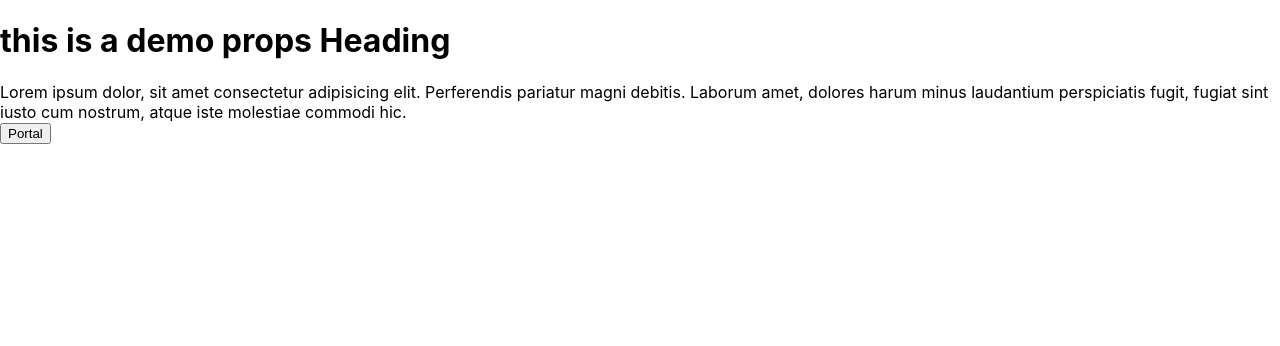
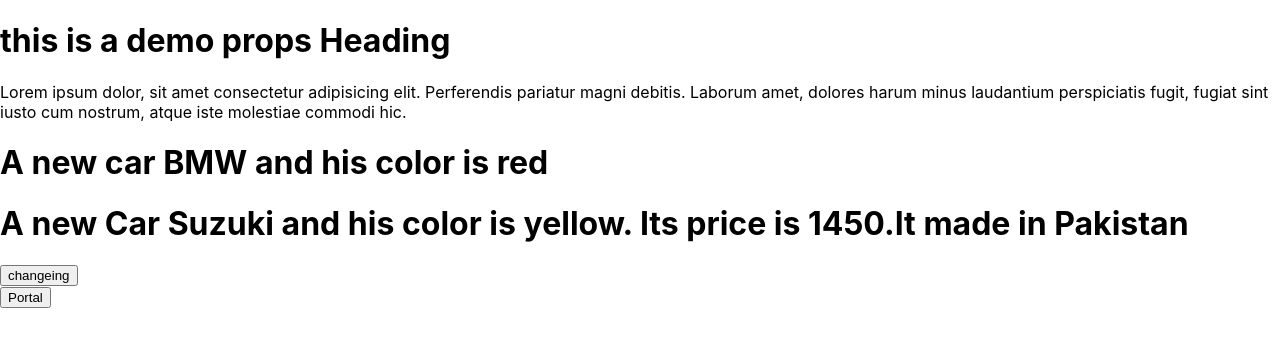
Before and after one commit to ManzoorAhmad1/Learnig-React-js-in-Detail, a React (Create React App) app: page / in a window 1280 px wide. Shown: the top 346 px of the page. Built offline with nearby package versions, Linux system fonts and the light colour scheme.

Commit message:
use useState Hook with various method

```diff
--- a/src/App.js
+++ b/src/App.js
@@ -4,7 +4,7 @@ import ParentProps from './Component/Props/Parents_Props';
 import PortalData from './Component/Portal/PortalData';
 import Model from './Component/Portal/Portal';
 import { useState } from 'react';
-
+import StateComponent from './Component/React_Hooks/UseStateComponent';
 function App() {
   const [showPortal, setShowPortal] = useState(false)
   const portalHandler = () => {
@@ -13,6 +13,7 @@ function App() {
   return (
     <Fragment>
       <ParentProps />
+      <StateComponent />
       <button onClick={portalHandler}>Portal</button>
       {showPortal && <Model> <PortalData /> </Model>}
     </Fragment>
--- /dev/null
+++ b/src/Component/React_Hooks/UseStateComponent.js
@@ -0,0 +1,30 @@
+import { useState } from "react";
+
+const StateComponent = (props) => {
+    const [color, setColor] = useState("red")
+    const [model, setModel] = useState("BMW")
+    const [car, setCar] = useState({
+        name: "Suzuki",
+        color: "yellow",
+        price: `${1450}`,
+        country: "Pakistan"
+    })
+    const [showData, setShowData] = useState(false)
+    const changingHandler = () => {
+        setColor("blue");
+        setModel("Farari")
+        setCar(previousData => {
+            return { ...previousData, color: "red" }
+        })
+        setShowData(true)
+    }
+    return (
+        <div>
+            <h1>A new car {model} and his color is {color}</h1>
+            <h1>A new Car {car.name} and his color is {car.color}. Its price is {car.price}.It made in {car.country}</h1>
+            {showData && <h1>add condition with useState Hook</h1>}
+            <button onClick={changingHandler}>changeing</button>
+        </div>
+    )
+}
+export default StateComponent;
```
